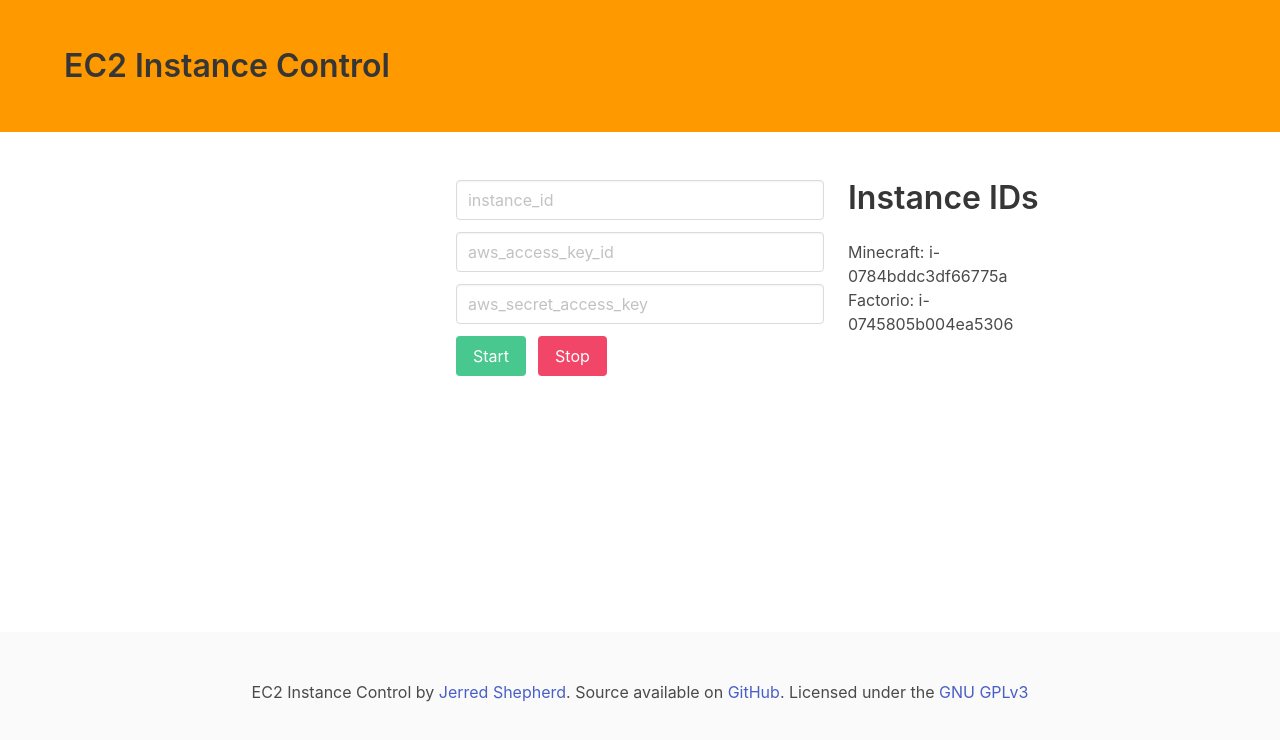
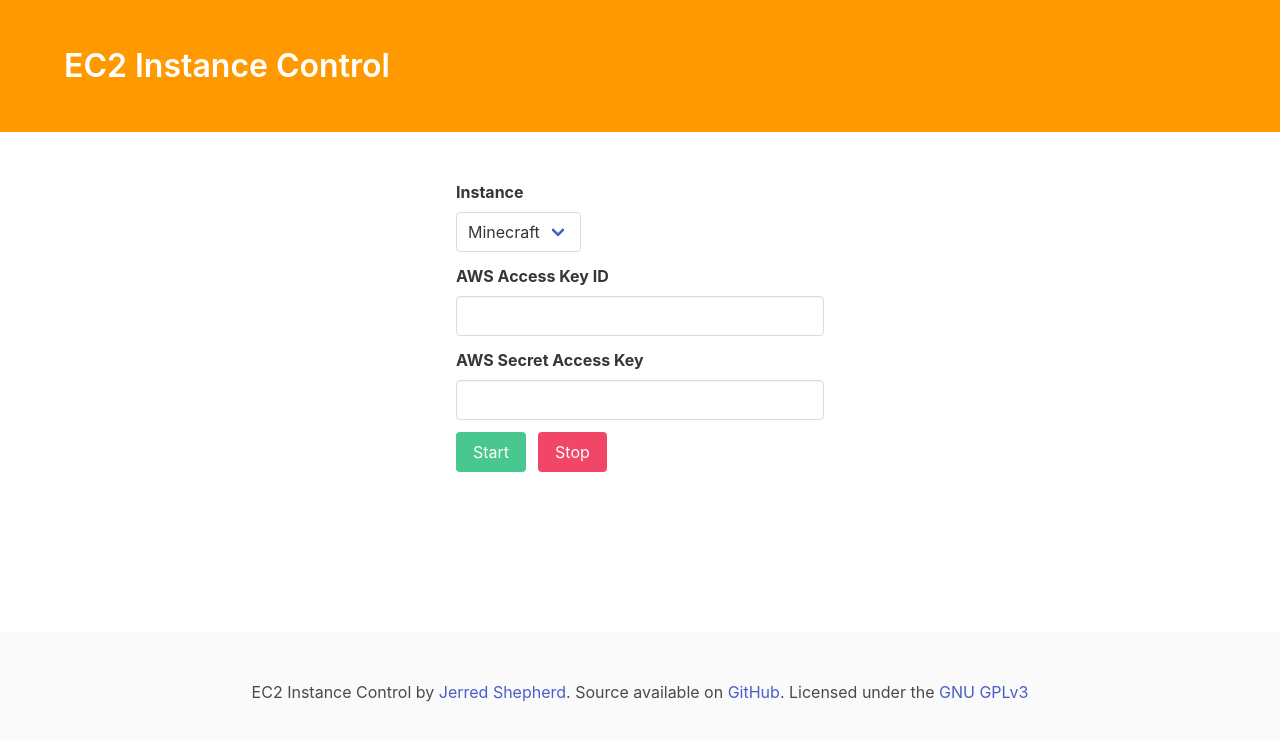
Before and after one commit to shepherdjerred/ec2-instance-restart-frontend, a React (Create React App) app: page / in a window 1280 px wide. Shown: the top 740 px of the page. Built offline with nearby package versions, Linux system fonts and the light colour scheme.

Commit message:
Finish refactor

```diff
--- /dev/null
+++ b/src/Instances.ts
@@ -0,0 +1,17 @@
+export interface Instance {
+  name: string;
+  instanceId: string;
+}
+
+const instances = [
+  {
+    name: "Minecraft",
+    instanceId: "i-0784bddc3df66775a",
+  },
+  {
+    name: "Factorio",
+    instanceId: "i-0745805b004ea5306",
+  },
+];
+
+export default instances;
--- a/src/api.ts
+++ b/src/api.ts
@@ -46,7 +46,7 @@ export async function startInstance(settings: Settings) {
 
   return {
     statusCode: response.status,
-    body: response.statusText,
+    body: response.data.body,
   };
 }
 
@@ -60,6 +60,6 @@ export async function stopInstance(settings: Settings) {
 
   return {
     statusCode: response.status,
-    body: response.statusText,
+    body: response.data.body,
   };
 }
--- a/src/components/Home.tsx
+++ b/src/components/Home.tsx
@@ -8,6 +8,7 @@ import Notification from "./Notification";
 import SettingsInput from "./SettingsInput";
 import { ApiResponse, getInstanceStatus, startInstance, stopInstance } from "../api";
 import { load, save } from "../datastore";
+import { Settings } from "../settings";
 
 enum Button {
   START,
@@ -19,7 +20,7 @@ export default function Home() {
   const [isLoading, setIsLoading] = useState<boolean>(false);
   const [apiResponse, setApiResponse] = useState<ApiResponse | undefined>();
   const [instanceStatus, setInstanceStatus] = useState<InstanceStatus | undefined>(undefined);
-  const [settings, setSettings] = useState({
+  const [settings, setSettings] = useState<Settings>({
     ...load(),
   });
 
@@ -38,13 +39,13 @@ export default function Home() {
     setActiveButton(Button.START);
     setIsLoading(true);
     setApiResponse(undefined);
-    return async () => {
+    return (async () => {
       const response = await startInstance(settings);
       setIsLoading(false);
       setActiveButton(undefined);
       setApiResponse(response);
-    };
-  }, [isLoading]);
+    })();
+  }, [settings]);
 
   const stop = useCallback(() => {
     if (activeButton !== undefined) {
@@ -54,13 +55,13 @@ export default function Home() {
     setActiveButton(Button.STOP);
     setIsLoading(true);
     setApiResponse(undefined);
-    return async () => {
+    return (async () => {
       const response = await stopInstance(settings);
       setIsLoading(false);
       setActiveButton(undefined);
       setApiResponse(response);
-    };
-  }, [isLoading]);
+    })();
+  }, [settings]);
 
   return (
     <div>
@@ -74,7 +75,14 @@ export default function Home() {
                 message={apiResponse?.body as string}
               />
               <InstanceStatusNotification status={instanceStatus} />
-              <SettingsInput initialSettings={settings} onSettingsChange={setSettings} />
+              <SettingsInput
+                initialSettings={settings}
+                onSettingsChange={(newSettings) => {
+                  setSettings(newSettings);
+                  console.log(newSettings);
+                }}
+                isLoading={isLoading}
+              />
               <Buttons>
                 <StartButton
                   onClick={start}
@@ -88,13 +96,6 @@ export default function Home() {
                 />
               </Buttons>
             </div>
-            <div className="column is-one-fifth">
-              <h2 className="title">Instance IDs</h2>
-              <ul>
-                <li>Minecraft: i-0784bddc3df66775a</li>
-                <li>Factorio: i-0745805b004ea5306</li>
-              </ul>
-            </div>
           </div>
         </div>
       </section>
--- /dev/null
+++ b/src/components/InstanceSelector.tsx
@@ -0,0 +1,46 @@
+import React, { useState } from "react";
+import { Instance } from "../Instances";
+
+export interface InstanceSelectorProps {
+  instances: Instance[];
+  isDisabled: boolean;
+  onSelectedInstanceUpdate(newInstance: Instance): void;
+}
+
+export default function InstanceSelector({ instances, onSelectedInstanceUpdate, isDisabled }: InstanceSelectorProps) {
+  const [selectedInstance, setSelectedInstance] = useState<Instance>(instances[0]);
+
+  const options = instances.map((instance) => {
+    return (
+      <option key={instance.instanceId} value={instance.instanceId}>
+        {instance.name}
+      </option>
+    );
+  });
+
+  return (
+    <div className="field">
+      <label className="label">Instance</label>
+      <div className="control">
+        <div className="select">
+          <select
+            value={selectedInstance.instanceId}
+            disabled={isDisabled}
+            onChange={(event) => {
+              const newInstance = instances.find((instance) => {
+                return instance.instanceId === event.target.value;
+              });
+
+              if (newInstance) {
+                setSelectedInstance(newInstance);
+                onSelectedInstanceUpdate(selectedInstance);
+              }
+            }}
+          >
+            {options}
+          </select>
+        </div>
+      </div>
+    </div>
+  );
+}
--- a/src/components/SettingsInput.tsx
+++ b/src/components/SettingsInput.tsx
@@ -1,13 +1,16 @@
 import TextInput from "./TextInput";
 import React, { useState } from "react";
 import { Settings } from "../settings";
+import InstanceSelector from "./InstanceSelector";
+import instances from "../Instances";
 
 export interface SettingsInputProps {
   initialSettings: Settings;
   onSettingsChange: (credentials: Settings) => void;
+  isLoading: boolean;
 }
 
-export default function SettingsInput({ initialSettings, onSettingsChange }: SettingsInputProps) {
+export default function SettingsInput({ initialSettings, onSettingsChange, isLoading }: SettingsInputProps) {
   const [instanceCredentials, setInstanceCredentials] = useState(initialSettings);
 
   const handleInstanceIdChange = (newValue: string): void => {
@@ -36,16 +39,22 @@ export default function SettingsInput({ initialSettings, onSettingsChange }: Set
 
   return (
     <>
-      <TextInput value={instanceCredentials.instanceId} onChange={handleInstanceIdChange} placeholder="instance_id" />
+      <InstanceSelector
+        instances={instances}
+        isDisabled={isLoading}
+        onSelectedInstanceUpdate={(newInstance) => {
+          handleInstanceIdChange(newInstance.instanceId);
+        }}
+      />
       <TextInput
+        label="AWS Access Key ID"
         value={instanceCredentials.awsAccessKeyId}
         onChange={handleAwsAccessKeyIdChange}
-        placeholder="aws_access_key_id"
       />
       <TextInput
+        label="AWS Secret Access Key"
         value={instanceCredentials.awsSecretAccessKey}
         onChange={handleAwsSecretAccessKeyChange}
-        placeholder="aws_secret_access_key"
       />
     </>
   );
--- a/src/components/TextInput.tsx
+++ b/src/components/TextInput.tsx
@@ -1,20 +1,22 @@
 import React from "react";
 
 export interface TextInputProps {
+  label: string;
   value: string;
   onChange: (value: string) => void;
-  placeholder: string;
+  placeholder?: string;
 }
 
-export default function TextInput({ value, onChange, placeholder }: TextInputProps) {
+export default function TextInput({ label, value, onChange, placeholder }: TextInputProps) {
   return (
     <div className="field">
+      <label className="label">{label}</label>
       <div className="control">
         <input
           type="text"
           value={value}
           onChange={(event) => onChange(event.target.value)}
-          placeholder={placeholder}
+          placeholder={placeholder || ""}
           className="input"
         />
       </div>
--- a/src/components/hero.css
+++ b/src/components/hero.css
@@ -1,4 +1,4 @@
 .aws {
-  color: #fff;
+  color: #fff !important;
   background-color: #ff9900;
 }
```
Also changed, not shown: 1 other file (tests, documents, lock files or other folders).
